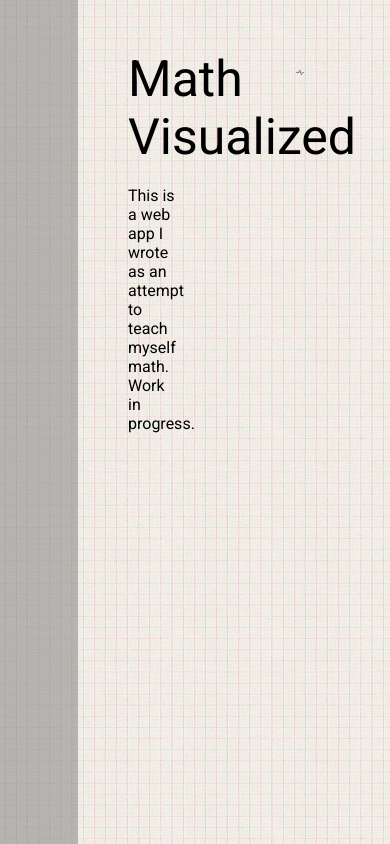
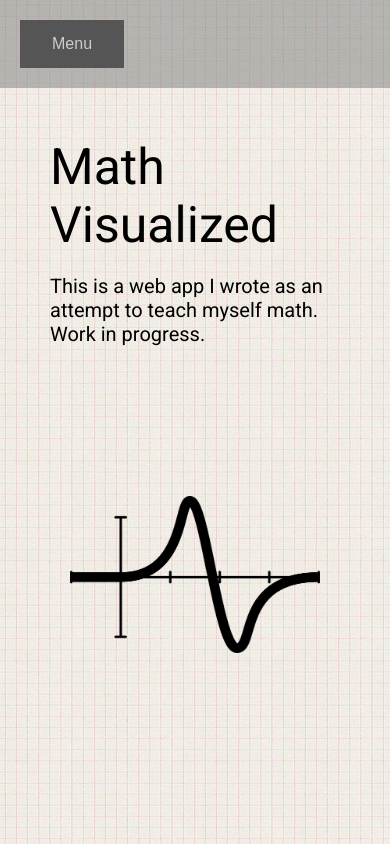
Before and after one commit to mkkekkonen/MathVisualized, a Django app: template templates/index.html in a window 390 px wide. Run offline with Django 3.2, Linux system fonts and the light colour scheme; the template is opened without the code that fills it, so the values that code supplies are empty; style sheets or scripts are compiled from the project's sources.

Commit message:
Mobile optimizations (show/hide sidebar, toggle element floats)

```diff
--- a/static/mathvisualized/sass/mathvisualized.scss
+++ b/static/mathvisualized/sass/mathvisualized.scss
@@ -8,23 +8,62 @@ $sidebar-color: rgba(125, 125, 125, 0.5);
 body {
     background-image: url('../img/hip-square.png');
     font-family: 'Roboto', Arial, sans-serif;
+    font-size: 20px;
 }
 
 .sidebar {
     background-color: $sidebar-color;
+    box-sizing: border-box;
+    padding: 1em;
+
+    .button-container {
+
+        button {
+            background-color: #555;
+            border: none;
+            color: #ccc;
+            padding: 15px 32px;
+            text-align: center;
+            text-decoration: none;
+            display: inline-block;
+            font-size: 16px;
+        }
+    }
+
+    .transition {
+        transition: all 2s ease;
+    }
+
+    @media screen and (min-width: 1550px) {
         float: left;
         height: 100vh;
         width: 20vw;
 
+        .button-container {
+            display: none;
+        }
+    }
+
+    @media screen and (max-width: 1550px) {
+        .button-container {
+            display: block;
+        }
+
+        .hidden {
+            display: none;
+            height: 0;
+        }
+    }
+
     h3 {
-        font-size: 25px;
-        font-weight: 100;
+        font-size: 150%;
+        font-weight: 300;
         padding: 5px;
     }
 
     h5 {
-        font-size: 20px;
-        font-weight: 100;
+        font-size: 125%;
+        font-weight: 300;
         margin-left: 10px;
         padding: 5px;
     }
@@ -35,22 +74,26 @@ body {
 }
 
 .container {
+    padding: 2.5em;
+    @media screen and (min-width: 1550px) {
         box-sizing: border-box;
         float: left;
-    padding: 50px;
         width: 38vw;
+    }
 }
 
 .scroll-container {
+    @media screen and (min-width: 1550px) {
         float: right;
         height: 100vh;
         overflow-y: scroll;
+    }
 }
 
 .content {
 
     h1 {
-        font-size: 50px;
+        font-size: 250%;
         font-weight: 100;
         margin-bottom: 20px;
     }
--- a/templates/components/sidebar.html
+++ b/templates/components/sidebar.html
@@ -1,4 +1,8 @@
 <div class="sidebar">
+    <div class="button-container">
+        <button id="menu-button">Menu</button>
+    </div>
+    <div id="sidebarContent" class="transition hidden">
         {% for category in lists.category_list %}
             <h3>{{ category.name }}</h3>
             {% for subcategory in lists.subcategory_list %}
@@ -11,3 +15,10 @@
             {% endfor %}
         {% endfor %}
     </div>
+</div>
+
+<script>
+    document.getElementById('menu-button').addEventListener('click', function() {
+        document.getElementById('sidebarContent').classList.toggle('hidden');
+    });
+</script>
```
Lines whose indentation alone changed are shown as unchanged.
